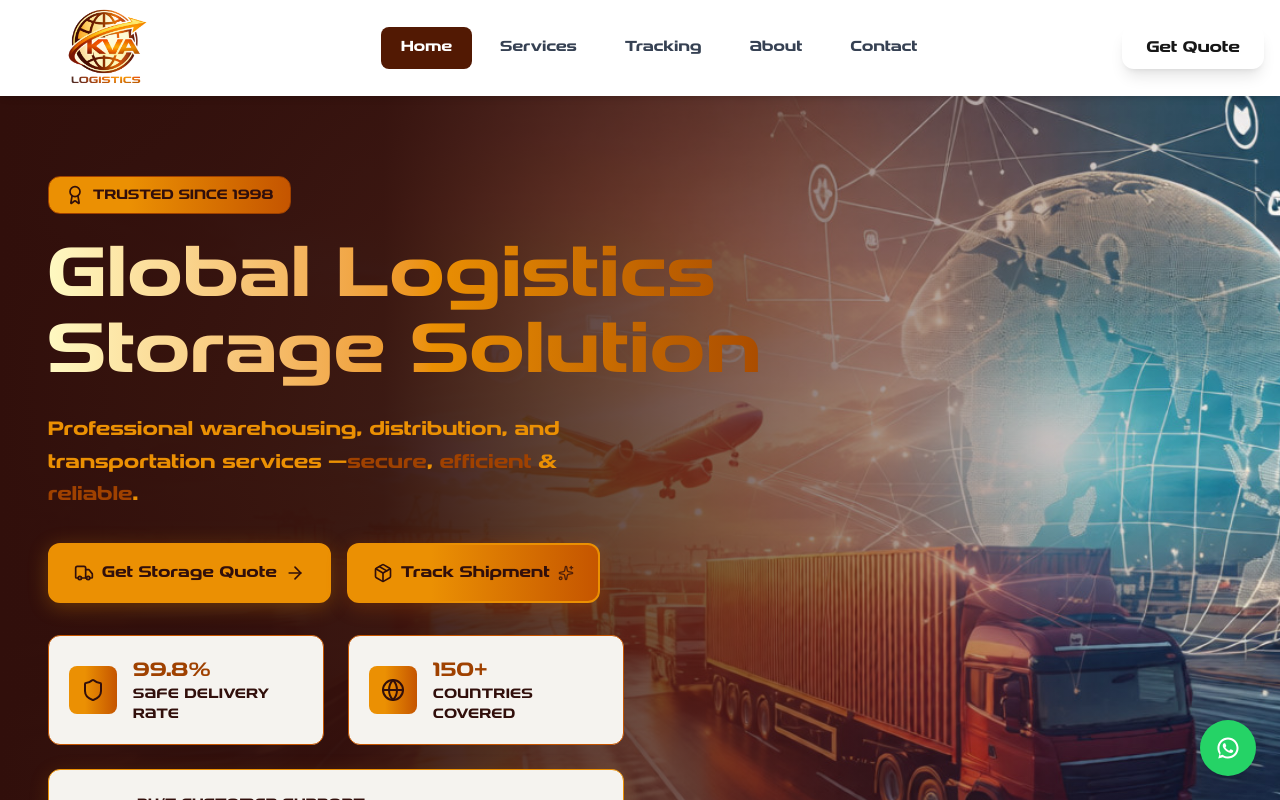
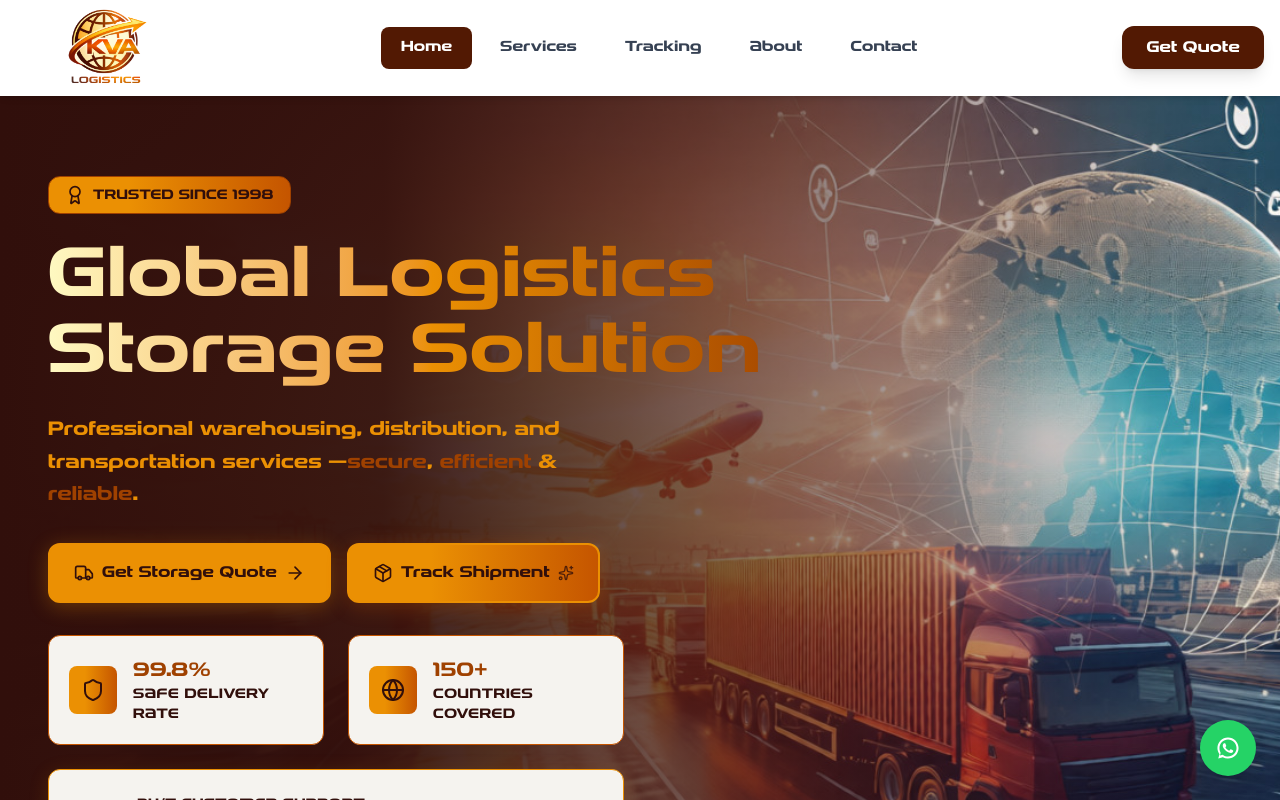
Before and after one commit to Prathamesh0008/KVA-Logistic, a Next.js app: page / in a window 1280 px wide. Shown: the top 800 px of the page. Built offline with nearby package versions, Linux system fonts and the light colour scheme.

Commit message:
Upasana -20/03/2026

```diff
--- a/app/Terms/page.jsx
+++ b/app/Terms/page.jsx
@@ -13,8 +13,8 @@ const team = [
 
 export default function TeamsPage() {
   return (
-    <main className="min-h-screen bg-white">
-      <section className="mx-auto max-w-6xl px-4 py-10 sm:py-12">
+<main className="bg-white min-h-screen flex flex-col">
+    <section className="mx-auto max-w-6xl px-4 py-10 sm:py-12 flex-1 w-full">
         <div className="flex flex-col gap-5 lg:flex-row lg:items-end lg:justify-between">
           <div className="max-w-2xl">
             <p className="inline-flex items-center rounded-full bg-[#EB9003] px-3 py-1 text-xs font-medium text-white">
--- a/app/components/Footer.jsx
+++ b/app/components/Footer.jsx
@@ -169,13 +169,13 @@ export default function Footer() {
             >
               Terms of Service
             </Link>
-            <Link
+            {/* <Link
               href="/sitemap"
               className="text-sm transition-colors hover:text-gray-900 hover:underline font-medium"
               style={{ color: colors.darkBrown }}
             >
               Sitemap
-            </Link>
+            </Link> */}
           </div>
 
           {/* Certifications */}
--- a/app/components/Header.jsx
+++ b/app/components/Header.jsx
@@ -103,10 +103,11 @@ export default function Header() {
           <div className="hidden lg:block">
          <Link
   href="/contact"
-              className="px-6 py-3 rounded-xl shadow-lg transition hover:opacity-90"
+ className="px-6 py-3 rounded-xl shadow-lg transition hover:opacity-90 hover:scale-105 text-white"
   style={{
+    backgroundColor: colors.darkBrown,
     fontFamily: "var(--font-snasm)",
-  fontWeight: 300,
+    fontWeight: 400,
     letterSpacing: "0.02em"
   }}
 >
--- a/app/contact/page.js
+++ b/app/contact/page.js
@@ -1,3 +1,4 @@
+
 'use client'
 
 import { useState } from 'react'
@@ -8,7 +9,7 @@ import { Phone, Mail, MapPin, Clock, Send, User, FileText, CheckCircle } from 'l
 // 🔐 YOUR EMAILJS CREDENTIALS (hardcoded as requested)
 // ------------------------------------------------------------------
 const EMAILJS_PUBLIC_KEY  = 'ctHzsKvXJvpGEjIvF'
-const EMAILJS_SERVICE_ID  = 'service_m43r6fq'
+const EMAILJS_SERVICE_ID  = 'service_a93w12k'
 const ADMIN_TEMPLATE_ID   = 'template_ysi9wih'    // sends inquiry to you
 const USER_TEMPLATE_ID    = 'template_o2mw75i'    // auto-reply to user
 // ------------------------------------------------------------------
@@ -81,18 +82,15 @@ const handleSubmit = (e) => {
     className="absolute inset-0 bg-cover bg-center bg-no-repeat"
     style={{
       backgroundImage: "url('/Banner 2.jpg')",
-            backgroundPosition: "center center",
-            backgroundSize: "cover",
-            height: "100%",
     }}
   />
-        <div
+        {/* <div
           className="absolute inset-0 hidden md:block"
           style={{
             background: `linear-gradient(90deg, #310F0B 0%, rgba(49, 15, 11, 0.95) 30%, rgba(49, 15, 11, 0.7) 50%, transparent 100%)`,
           }}
-        />
-        <div className="absolute inset-0 block md:hidden bg-gradient-to-t from-[#310F0B] via-[#310F0B]/90 to-transparent" />
+        /> */}
+        <div className="absolute inset-0 bg-gradient-to-t from-[#310F0B]/60 via-[#310F0B]/30 to-transparent" />
 </div>
 
       {/* Content - No Gaps */}
--- a/app/layout.js
+++ b/app/layout.js
@@ -47,6 +47,7 @@ export default function RootLayout({ children }) {
       </head>
 
       <body className={`${snasm.variable} antialiased font-snasm`}>
+
         <div className="min-h-screen flex flex-col">
           <Header />
           <main className="flex-1">{children}</main>
```
Lines whose indentation alone changed are shown as unchanged.
